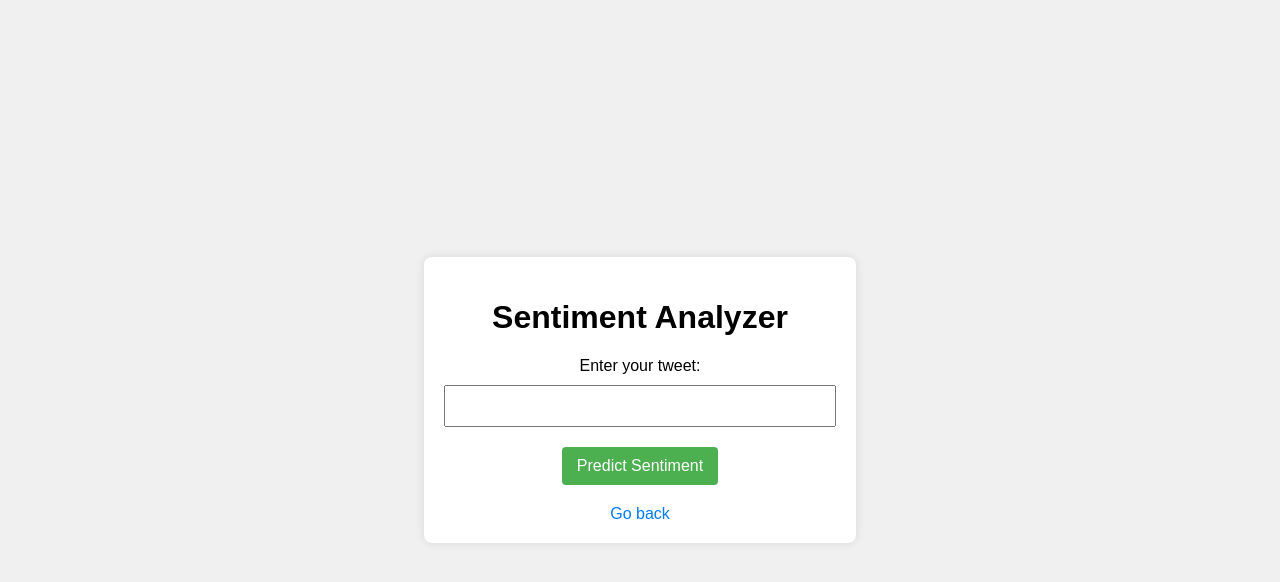
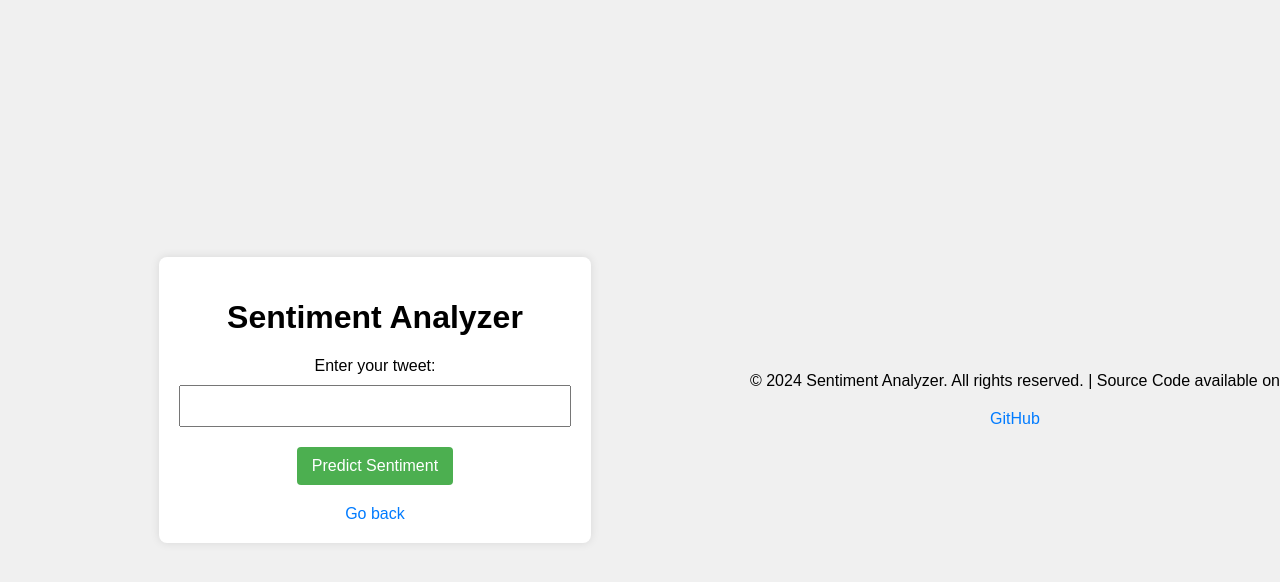
Before and after one commit to chyash1110/sentiment_analysis, a Flask app: page / in a window 1280 px wide. Shown: the top 582 px of the page. Run offline with Flask 3, Linux system fonts and the light colour scheme; parts of the project's set-up code (start-up, migrations or seed data) failed here and were passed over.

Commit message:
Update index.html

```diff
--- a/templates/index.html
+++ b/templates/index.html
@@ -19,5 +19,9 @@
     </div>
 
     <script src="static/script.js"></script>
+
+    <footer>
+        <p>&copy; 2024 Sentiment Analyzer. All rights reserved. | Source Code available on <a href="https://github.com/chyash1110/sentiment_analysis" target="_blank">GitHub</a></p>
+    </footer>
 </body>
 </html>
```
